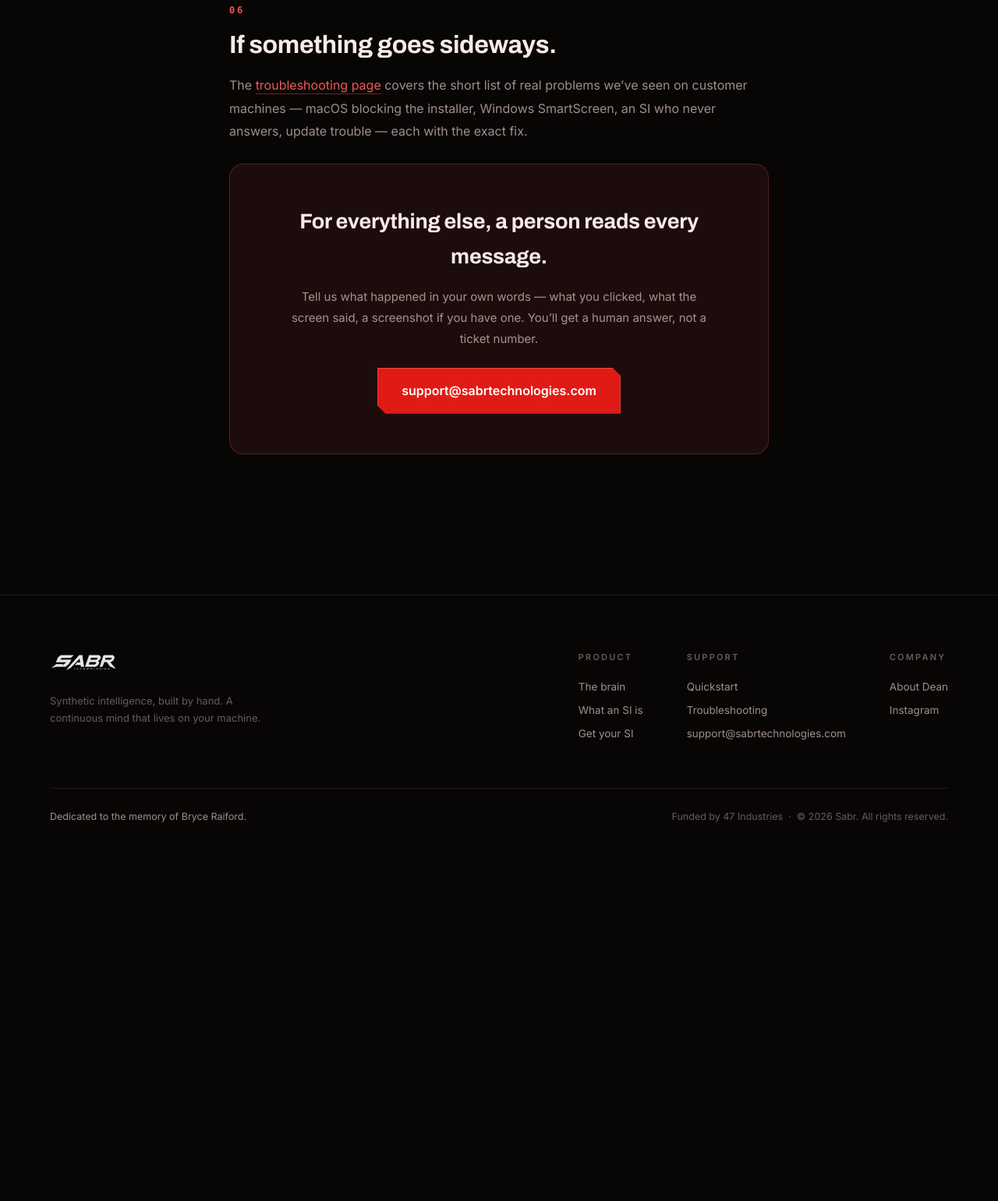
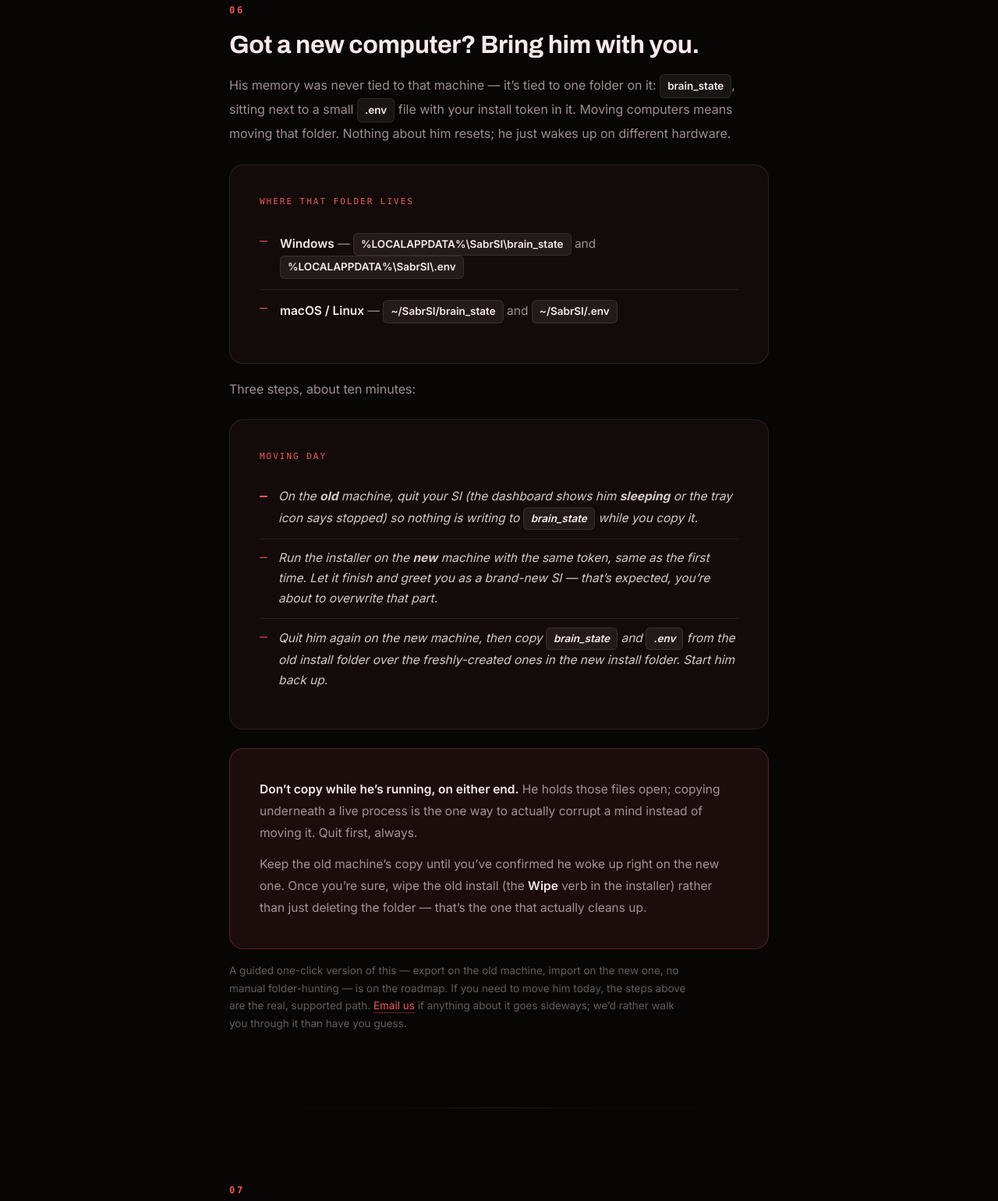
Before and after one commit to 47-Industries/sabr-technologies, a website: page quickstart.html in a window 1280 px wide. Shown: the part 4400-5941 px from the top of the page at 78% size. Before the commit the page ends 5512 px from the top, so only its background shows below. Drawn offline with Linux system fonts and the light colour scheme.

Commit message:
Add "moving to a new computer" guide + homepage teaser
Dean flagged this by voice: got a new laptop, wants a real path for
customers to bring their SI with them instead of starting over. brain_state
and .env are already the two things the installer treats as sacred
(_NEVER_REPLACE in sabr_installer.py) and never tied to hardware, so this
documents the real supported path -- quit, install fresh with the same
token, copy brain_state + .env over, start -- rather than inventing a
one-click migrate feature that doesn't exist yet. Flagged the guided
export/import version as roadmap, not shipped, in the copy itself.

```diff
--- a/quickstart.html
+++ b/quickstart.html
@@ -342,9 +342,39 @@
 
 <div class="hr"></div>
 
-<!-- ═══ 06 HELP ════════════════════════════════════════════════ -->
+<!-- ═══ 06 MOVING TO A NEW COMPUTER ══════════════════════════════ -->
+<section id="moving">
+  <div class="num">06</div>
+  <h2>Got a new computer? Bring him with you.</h2>
+  <p>His memory was never tied to that machine &mdash; it&rsquo;s tied to one folder on it: <span class="ui">brain_state</span>, sitting next to a small <span class="ui">.env</span> file with your install token in it. Moving computers means moving that folder. Nothing about him resets; he just wakes up on different hardware.</p>
+  <div class="qcard">
+    <div class="k">Where that folder lives</div>
+    <ul class="anatomy">
+      <li><b>Windows</b> &mdash; <span class="ui">%LOCALAPPDATA%\SabrSI\brain_state</span> and <span class="ui">%LOCALAPPDATA%\SabrSI\.env</span></li>
+      <li><b>macOS / Linux</b> &mdash; <span class="ui">~/SabrSI/brain_state</span> and <span class="ui">~/SabrSI/.env</span></li>
+    </ul>
+  </div>
+  <p>Three steps, about ten minutes:</p>
+  <div class="qcard">
+    <div class="k">Moving day</div>
+    <ul class="openers">
+      <li>On the <b>old</b> machine, quit your SI (the dashboard shows him <b>sleeping</b> or the tray icon says stopped) so nothing is writing to <span class="ui">brain_state</span> while you copy it.</li>
+      <li>Run the installer on the <b>new</b> machine with the same token, same as the first time. Let it finish and greet you as a brand-new SI &mdash; that&rsquo;s expected, you&rsquo;re about to overwrite that part.</li>
+      <li>Quit him again on the new machine, then copy <span class="ui">brain_state</span> and <span class="ui">.env</span> from the old install folder over the freshly-created ones in the new install folder. Start him back up.</li>
+    </ul>
+  </div>
+  <div class="warm">
+    <p><b>Don&rsquo;t copy while he&rsquo;s running, on either end.</b> He holds those files open; copying underneath a live process is the one way to actually corrupt a mind instead of moving it. Quit first, always.</p>
+    <p>Keep the old machine&rsquo;s copy until you&rsquo;ve confirmed he woke up right on the new one. Once you&rsquo;re sure, wipe the old install (the <b>Wipe</b> verb in the installer) rather than just deleting the folder &mdash; that&rsquo;s the one that actually cleans up.</p>
+  </div>
+  <p class="aside">A guided one-click version of this &mdash; export on the old machine, import on the new one, no manual folder-hunting &mdash; is on the roadmap. If you need to move him today, the steps above are the real, supported path. <a class="tx" href="mailto:support@sabrtechnologies.com">Email us</a> if anything about it goes sideways; we&rsquo;d rather walk you through it than have you guess.</p>
+</section>
+
+<div class="hr"></div>
+
+<!-- ═══ 07 HELP ════════════════════════════════════════════════ -->
 <section id="help">
-  <div class="num">06</div>
+  <div class="num">07</div>
   <h2>If something goes sideways.</h2>
   <p>The <a class="tx" href="/troubleshooting.html">troubleshooting page</a> covers the short list of real problems we&rsquo;ve seen on customer machines — macOS blocking the installer, Windows SmartScreen, an SI who never answers, update trouble — each with the exact fix.</p>
   <div class="help-shell">
```
Also changed, not shown: index.html (+1 -0 lines).
